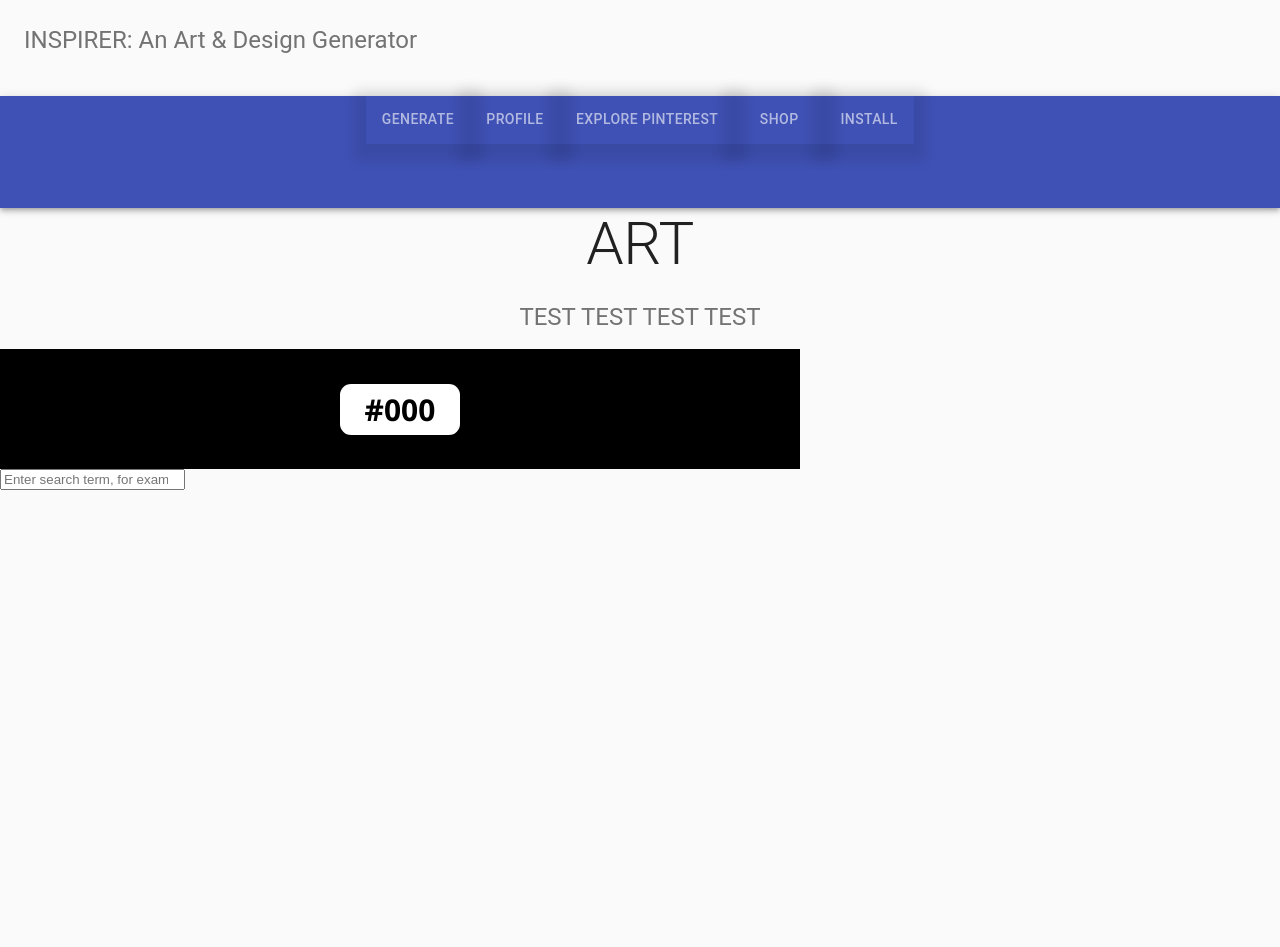
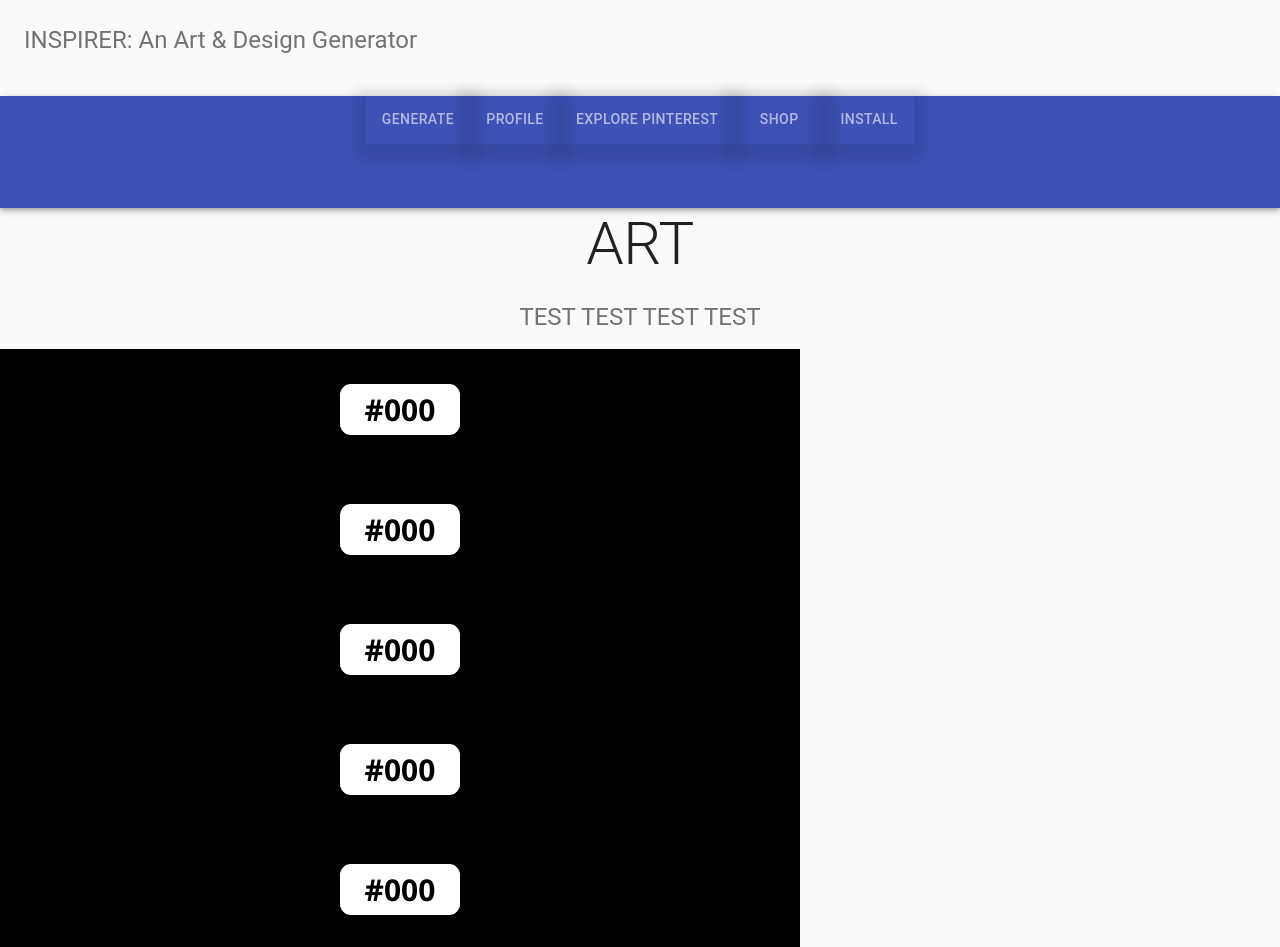
Before and after one commit to LisaTLe/Inspirer-app, a React (Create React App) app: page / in a window 1280 px wide. Shown: the top 947 px of the page. Before the commit the page ends 800 px from the top, so only its background shows below. Built offline with nearby package versions, Linux system fonts and the light colour scheme.

Commit message:
created more generator tabs and edit app

```diff
--- a/src/App.js
+++ b/src/App.js
@@ -1,6 +1,10 @@
 import * as React from "react";
 import Main from "./components/main";
-import Colors from "./components/colorGenerator/generator";
+import Colors from "./components/colorGenerator/generatorTab";
+import Colors2 from "./components/colorGenerator/generatorTab2";
+import Colors3 from "./components/colorGenerator/generatorTab3";
+import Colors4 from "./components/colorGenerator/generatorTab4";
+import Colors5 from "./components/colorGenerator/generatorTab5";
 import Navbar from "./components/navbar";
 // import logo from "./logo.svg";
 import "./App.css";
@@ -9,7 +13,6 @@ import { search } from "./routes/chiArtApi";
 import Search from "./routes/search-art";
 import SearchResults from "./routes/searchresults-art";
 import { useState, useEffect } from "react";
-
 
 import {
   Typography,
@@ -29,13 +32,11 @@ import { createTheme, ThemeProvider } from "@mui/material/styles";
 import useMediaQuery from "@mui/material/useMediaQuery";
 import Paper from "@mui/material/Paper";
 import FormLabel from "@mui/material/FormLabel";
-import Box from '@mui/material/Box';
-import Tabs from '@mui/material/Tabs';
-import Tab from '@mui/material/Tab';
-
+import Box from "@mui/material/Box";
+import Tabs from "@mui/material/Tabs";
+import Tab from "@mui/material/Tab";
 
 function App() {
-
   const [results, setResults] = useState(null);
   const [query, setQuery] = useState("");
   const [loading, setLoading] = useState(false);
@@ -66,12 +67,24 @@ function App() {
   }, [query]);
 
   return (
-    <div id="root">
-      <Navbar />
-      <Main />
-      <Colors />
-      <Search query={query} onChange={(e) => setQuery(e.target.value)} />
-      <SearchResults results={results} loading={loading} />
+    <div>
+      <div>
+        <Navbar />
+        <Main />
+      </div>
+
+      <div>
+        <Colors />
+        <Colors2 />
+        <Colors3 />
+        <Colors4 />
+        <Colors5 />
+      </div>
+
+      <div>
+        <Search query={query} onChange={(e) => setQuery(e.target.value)} />
+        <SearchResults results={results} loading={loading} />
+      </div>
     </div>
   );
 }
--- a/src/components/colorGenerator/generator.js
+++ b/src/components/colorGenerator/generatorTab.js
@@ -11,7 +11,7 @@ const RandomColor = () => {
     [r, g, b]
       .map((x) => {
         const hex = x.toString(16);
-        return hex.length === 1 ? "0" + hex : hex;
+        return hex.length === 5 ? "0" + hex : hex;
       })
       .join("");
 
@@ -25,10 +25,12 @@ const RandomColor = () => {
   };
 
   return (
-    <div style={{ backgroundColor: color }} className="container">
-      <button style={{ color: color }} onClick={handleGenerate}>
-        {color}
-      </button>
+    <div>
+      <div style={{ backgroundColor: color }} className="container">
+        <button style={{ color: color }} onClick={handleGenerate}>
+          {color}
+        </button>
+      </div>
     </div>
   );
 };
--- /dev/null
+++ b/src/components/colorGenerator/generatorTab2.js
@@ -0,0 +1,38 @@
+import { useState } from "react";
+import "./colorGen.css";
+
+const RandomColor = () => {
+  const [color, setColor] = useState("#000");
+
+  const getRgb = () => Math.floor(Math.random() * 256);
+
+  const rgbToHex = (r, g, b) =>
+    "#" +
+    [r, g, b]
+      .map((x) => {
+        const hex = x.toString(16);
+        return hex.length === 5 ? "0" + hex : hex;
+      })
+      .join("");
+
+  const handleGenerate = () => {
+    const color = {
+      r: getRgb(),
+      g: getRgb(),
+      b: getRgb(),
+    };
+    setColor(rgbToHex(color.r, color.g, color.b));
+  };
+
+  return (
+    <div>
+      <div style={{ backgroundColor: color }} className="container">
+        <button style={{ color: color }} onClick={handleGenerate}>
+          {color}
+        </button>
+      </div>
+    </div>
+  );
+};
+
+export default RandomColor;
--- /dev/null
+++ b/src/components/colorGenerator/generatorTab3.js
@@ -0,0 +1,38 @@
+import { useState } from "react";
+import "./colorGen.css";
+
+const RandomColor = () => {
+  const [color, setColor] = useState("#000");
+
+  const getRgb = () => Math.floor(Math.random() * 256);
+
+  const rgbToHex = (r, g, b) =>
+    "#" +
+    [r, g, b]
+      .map((x) => {
+        const hex = x.toString(16);
+        return hex.length === 5 ? "0" + hex : hex;
+      })
+      .join("");
+
+  const handleGenerate = () => {
+    const color = {
+      r: getRgb(),
+      g: getRgb(),
+      b: getRgb(),
+    };
+    setColor(rgbToHex(color.r, color.g, color.b));
+  };
+
+  return (
+    <div>
+      <div style={{ backgroundColor: color }} className="container">
+        <button style={{ color: color }} onClick={handleGenerate}>
+          {color}
+        </button>
+      </div>
+    </div>
+  );
+};
+
+export default RandomColor;
--- /dev/null
+++ b/src/components/colorGenerator/generatorTab4.js
@@ -0,0 +1,38 @@
+import { useState } from "react";
+import "./colorGen.css";
+
+const RandomColor = () => {
+  const [color, setColor] = useState("#000");
+
+  const getRgb = () => Math.floor(Math.random() * 256);
+
+  const rgbToHex = (r, g, b) =>
+    "#" +
+    [r, g, b]
+      .map((x) => {
+        const hex = x.toString(16);
+        return hex.length === 5 ? "0" + hex : hex;
+      })
+      .join("");
+
+  const handleGenerate = () => {
+    const color = {
+      r: getRgb(),
+      g: getRgb(),
+      b: getRgb(),
+    };
+    setColor(rgbToHex(color.r, color.g, color.b));
+  };
+
+  return (
+    <div>
+      <div style={{ backgroundColor: color }} className="container">
+        <button style={{ color: color }} onClick={handleGenerate}>
+          {color}
+        </button>
+      </div>
+    </div>
+  );
+};
+
+export default RandomColor;
--- /dev/null
+++ b/src/components/colorGenerator/generatorTab5.js
@@ -0,0 +1,38 @@
+import { useState } from "react";
+import "./colorGen.css";
+
+const RandomColor = () => {
+  const [color, setColor] = useState("#000");
+
+  const getRgb = () => Math.floor(Math.random() * 256);
+
+  const rgbToHex = (r, g, b) =>
+    "#" +
+    [r, g, b]
+      .map((x) => {
+        const hex = x.toString(16);
+        return hex.length === 5 ? "0" + hex : hex;
+      })
+      .join("");
+
+  const handleGenerate = () => {
+    const color = {
+      r: getRgb(),
+      g: getRgb(),
+      b: getRgb(),
+    };
+    setColor(rgbToHex(color.r, color.g, color.b));
+  };
+
+  return (
+    <div>
+      <div style={{ backgroundColor: color }} className="container">
+        <button style={{ color: color }} onClick={handleGenerate}>
+          {color}
+        </button>
+      </div>
+    </div>
+  );
+};
+
+export default RandomColor;
```
